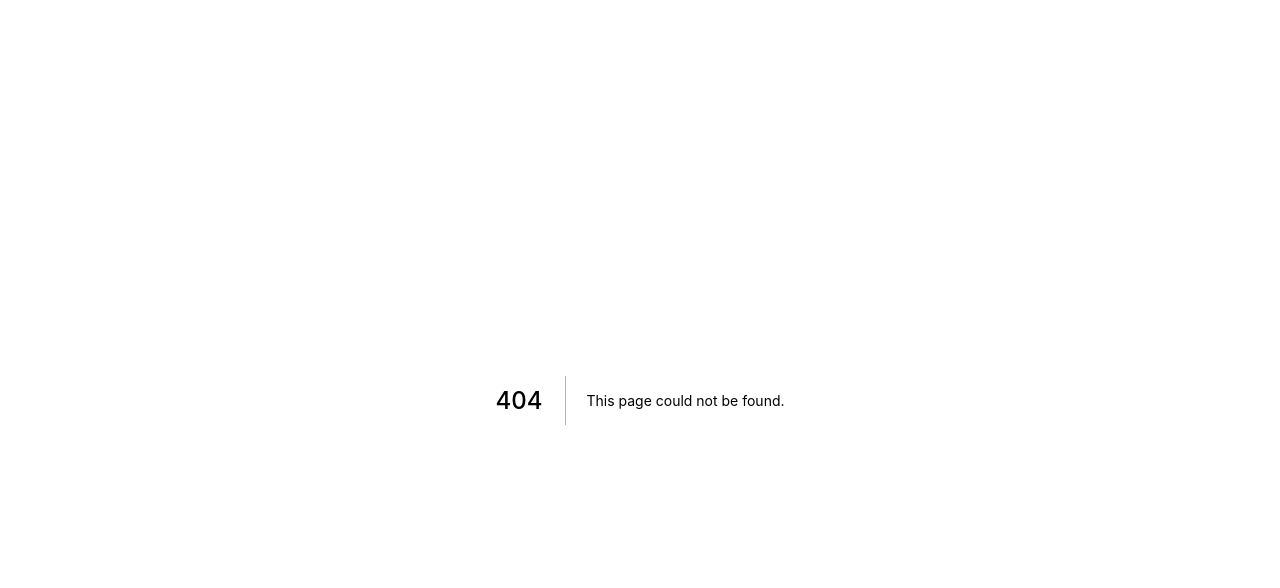
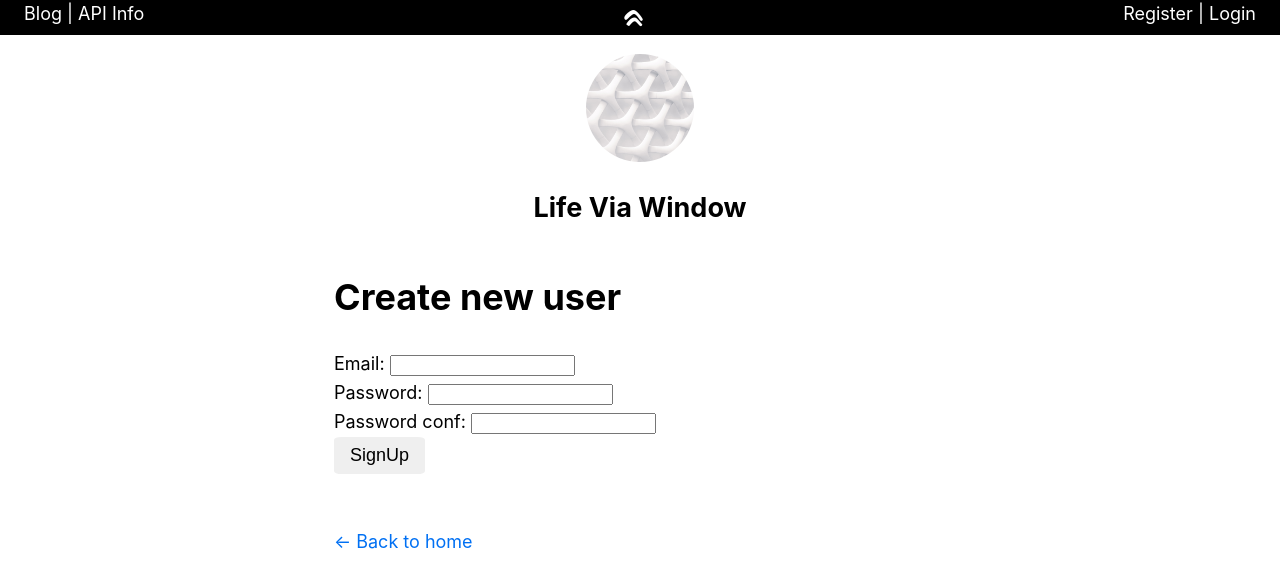
Before and after one commit to vanssign/nextjs-blog, a Next.js app: page /auth/register in a window 1280 px wide. Before the commit this address had no page. Shown: the top 588 px of the page. Built offline with nearby package versions, Linux system fonts and the light colour scheme; no server answers.

Commit message:
firebase auth

```diff
--- a/components/layout.js
+++ b/components/layout.js
@@ -3,28 +3,47 @@ import Image from "next/image";
 import styles from "./layout.module.css";
 import utilStyles from "../styles/utils.module.css";
 import Link from "next/link";
+import { useRouter } from "next/router";
+import fire from '../config/fire-config';
+import { useState } from 'react';
 
 const BLOG_NAME = "Life Via Window";
 export const siteTitle = "Life Via Window | Blog";
 
 export default function Layout({ children, home, create }) {
+  const [LoginStatus, setLoginStatus] = useState(false);
+  fire.auth()
+    .onAuthStateChanged((user) => {
+      if (user) {
+        setLoginStatus(true)
+      }
+      else {
+        setLoginStatus(false)
+      }
+    })
+  const handleLogout = () => {
+    fire.auth()
+      .signOut()
+  }
   return (
     <>
-      <div style={{ width: '100%', backgroundColor: 'black', color: 'white', position: 'fixed', top: 0 }} className="flexContainer">
+      <div style={{ width: '100%', backgroundColor: 'black', color: 'white', position: 'fixed', top: 0, zIndex: 2 }} className="flexContainer">
         <div>
-          <Link href="/"><a style={{ color: 'white' }}>Blog</a>
+          <Link href="/"><a style={{ color: 'white' }}> Blog</a>
           </Link>
           {" | "}
           <Link href="/apiinfo"><a style={{ color: 'white' }}>API Info</a>
           </Link></div>
+        <button onClick={() => document.documentElement.scrollTop = 0} style={{ backgroundColor: 'transparent', color: 'white', paddingLeft: '5px', paddingRight: '5px', paddingTop: '0px', paddingBottom: '0px', fontSize: '30px' }}>
+          <strong> ᨑ </strong></button>
         <div>
-          <div>
-            {/* <Image src="/images/user-icon-white.jpg" alt="Login accessory icon"
-        width={30}
-        height={30}/> */}
+          {LoginStatus ? (<>
             <Link href="/create"><a style={{ color: 'white' }}>+ New Post</a>
-            </Link>
-          </div></div>
+            </Link>{" | "}<button onClick={() => handleLogout()}>Logout</button>
+          </>) : (<>
+            <Link href="/auth/register"><a style={{ color: 'white' }}>Register</a></Link>{" | "}<Link href="/auth/login"><a style={{ color: 'white' }}>Login</a></Link>
+          </>)}
+        </div>
       </div>
       <div className={styles.container}>
         <Head>
--- a/package.json
+++ b/package.json
@@ -10,6 +10,7 @@
   "dependencies": {
     "date-fns": "^2.19.0",
     "firebase": "^8.2.10",
+    "framer-motion": "^4.1.0",
     "gray-matter": "^4.0.2",
     "next": "^10.0.0",
     "react": "17.0.1",
--- a/pages/_app.js
+++ b/pages/_app.js
@@ -1,6 +1,7 @@
 //global styles
 import "../styles/global.css";
+import { AnimateSharedLayout } from "framer-motion";
 
 export default function App({ Component, pageProps }) {
-  return <Component {...pageProps} />;
+  return (<AnimateSharedLayout><Component {...pageProps} /></AnimateSharedLayout>);
 }
--- /dev/null
+++ b/pages/auth/register.js
@@ -0,0 +1,49 @@
+import { useState } from 'react';
+import fire from '../../config/fire-config';
+import { useRouter } from 'next/router';
+import Layout from '../../components/layout';
+export default function Register(){
+  const router = useRouter();
+  const [userName, setUsername] = useState('');
+  const [password, setPassword] = useState('');
+  const [passConf, setPassConf] = useState('');
+  const [notification, setNotification] = useState('');
+  const handleLogin = (e) => {
+    e.preventDefault();
+    if (password !== passConf) {
+      setNotification(
+       'Passwords do no match!'
+      )
+      setTimeout(() => {
+        setNotification('')
+      }, 2000)
+      setPassword('');
+      setPassConf('');
+      return null;
+      }
+    fire.auth()
+      .createUserWithEmailAndPassword(userName, password)
+      .catch((err) => {
+        console.log(err.code, err.message)
+      });
+    router.push("/")
+  }
+  return (
+    <Layout>
+      <h1>Create new user</h1>
+        {notification}
+      <form onSubmit={handleLogin}>
+        Email: <input type="text" value={userName}
+        onChange={({target}) => setUsername(target.value)} />
+        <br />
+        Password: <input type="password" value={password}
+        onChange={({target}) => setPassword(target.value)} />
+        <br />
+        Password conf: <input type="password" value={passConf}
+        onChange={({target}) => setPassConf(target.value)} />
+        <br />
+        <button type="submit">SignUp</button>
+      </form>
+    </Layout>
+  )
+}
--- a/pages/posts/[id].js
+++ b/pages/posts/[id].js
@@ -3,6 +3,7 @@ import Layout from '../../components/layout'
 import Date from '../../components/date'
 import fire from "../../config/fire-config";
 import utilStyles from '../../styles/utils.module.css'
+import { motion } from "framer-motion"
 
 export default function Post({ postData }) {
   return (
@@ -10,7 +11,7 @@ export default function Post({ postData }) {
       <Head>
         <title>{postData.title}</title>
       </Head>
-      <h1 className={utilStyles.headingLg}>{postData.title}</h1>
+      <h2 layoutId="postTitle" className={utilStyles.headingLg}>{postData.title}</h2>
       <p style={{whiteSpace: 'pre-wrap'}}>{postData.content}</p>
     </Layout>
   )
```
Also changed, not shown: components/CreatePost.js (+7 -0 lines), pages/auth/login.js (added, +42 -0 lines), pages/create.js (+16 -3 lines), pages/index.js (+8 -10 lines), 1 other file (tests, documents, lock files or other folders).
